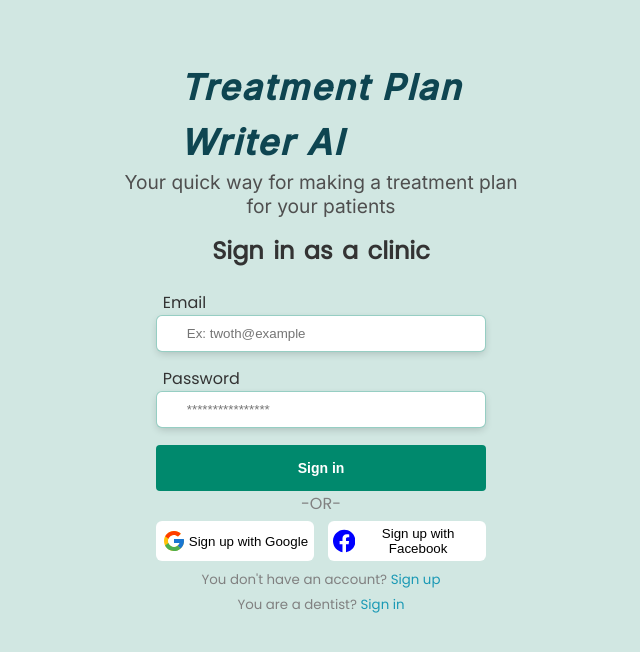
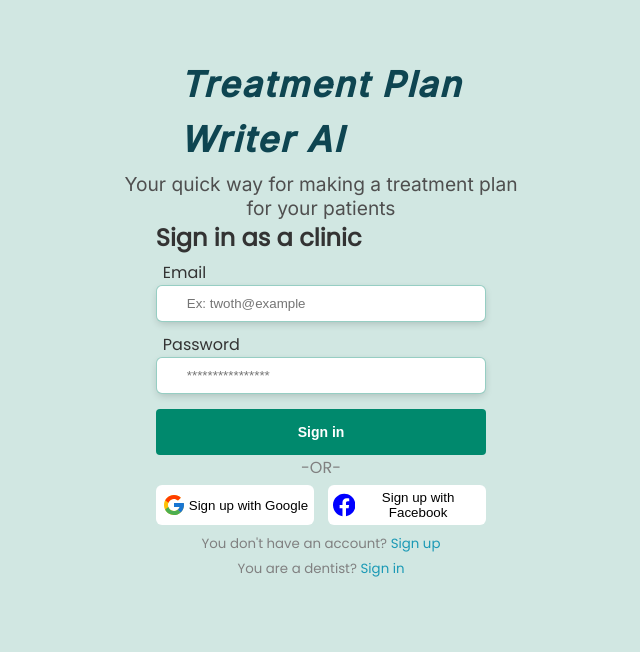
Before and after one commit to shadybassily/AI-Treatment-Plan, a React (Vite) app: page / in a window 1280 px wide. Shown: the top 652 px of the page, without its empty margins (319-959 px from the left). Built offline with nearby package versions, Linux system fonts and the light colour scheme.

Commit message:
remove (re-directing the user if they're authenticated) from signUp form

```diff
--- a/src/components/signIn-signUp/SignUpForm.jsx
+++ b/src/components/signIn-signUp/SignUpForm.jsx
@@ -1,24 +1,7 @@
-import { useEffect } from "react";
-import { useDispatch, useSelector } from "react-redux";
-import { Link, useNavigate } from "react-router-dom";
+import { Link } from "react-router-dom";
 import AnimatingBtn from "../animating-btn/AnimatingBtn";
 import "./forms.css";
 import ThirdPartySignUp from "./ThirdPartySignUp";
-
-
-
-
-export default function SignUpForm() {
-  const navigate = useNavigate();
-  const user = useSelector((state) => state.user.user);
-  console.log(user);
-  //if the user is authenticated, redirect them to generate plan
-  useEffect(() => {
-    if (user.isAuth) {
-      navigate("/generate-plan");
-    }
-  });
-
 const fields = [
   {
     label: "Clinic's owner name",
@@ -47,10 +30,10 @@
   },
 ];
 
-  const handleSubmit = () => {};
+export default function SignUpForm() {
   return (
     <div className="sign-form-container">
-      <h2 className="sign-up-header">Create a Clinic Account</h2>
+      <h2 className="form-header">Create a Clinic Account</h2>
       <form className="sign-form">
         {fields.map((f, i) => (
           <div className="field-container" key={i}>
@@ -60,10 +43,10 @@
         ))}
         <AnimatingBtn className="submit">Create account</AnimatingBtn>
       </form>
+
       <div className="third-party-auth">
         -OR-
         <ThirdPartySignUp />
-
         <small>
           Already have an account?{" "}
           <Link to="/" className="link">
--- a/src/components/signIn-signUp/forms.css
+++ b/src/components/signIn-signUp/forms.css
@@ -5,7 +5,7 @@
   font-family: "Poppins", sans-serif;
   color: #333333;
 }
-.sign-up-header {
+.form-header {
   text-align: center;
   word-spacing: 3px;
   padding: 15px;
@@ -15,8 +15,9 @@
   display: flex;
   flex-direction: column;
 }
+
 .sign-form .field-container {
-  padding: 7px 0px;
+  padding: 5px 0px;
 }
 
 .sign-form .field-container label {
@@ -49,6 +50,7 @@
   color: #fff;
 }
 
+/* third party sign up start*/
 .third-party-auth {
   text-align: center;
   color: gray;
@@ -85,6 +87,7 @@
   text-decoration: none;
   color: var(--main);
 }
+/* third party sign up end*/
 
 @media (width < 1000px) {
   .sign-form-container {
--- a/src/components/webiste-header/website-header.css
+++ b/src/components/webiste-header/website-header.css
@@ -2,11 +2,11 @@
   font-size: 2.2rem;
   font-weight: bold;
   font-style: italic;
+
   letter-spacing: 2px;
   line-height: 55px;
+
   color: #0e4551;
-  padding-top: 10px;
-  padding-bottom: 5wpx;
-
-  /* border: 1px solid; */
+  padding-top: 7px;
+  padding-bottom: 5px;
 }
```
Lines whose indentation alone changed are shown as unchanged.
